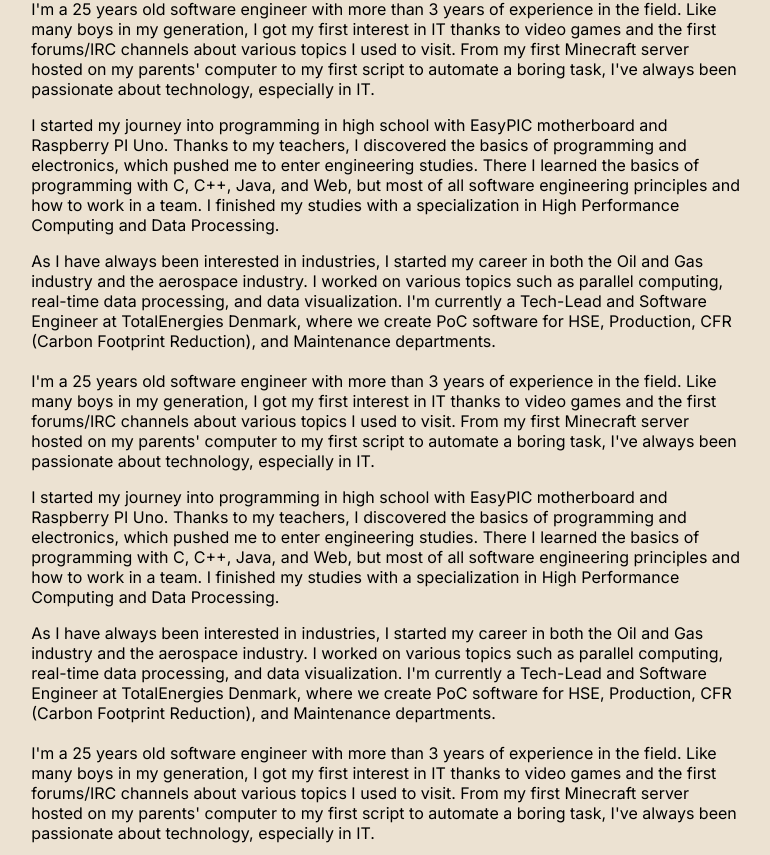
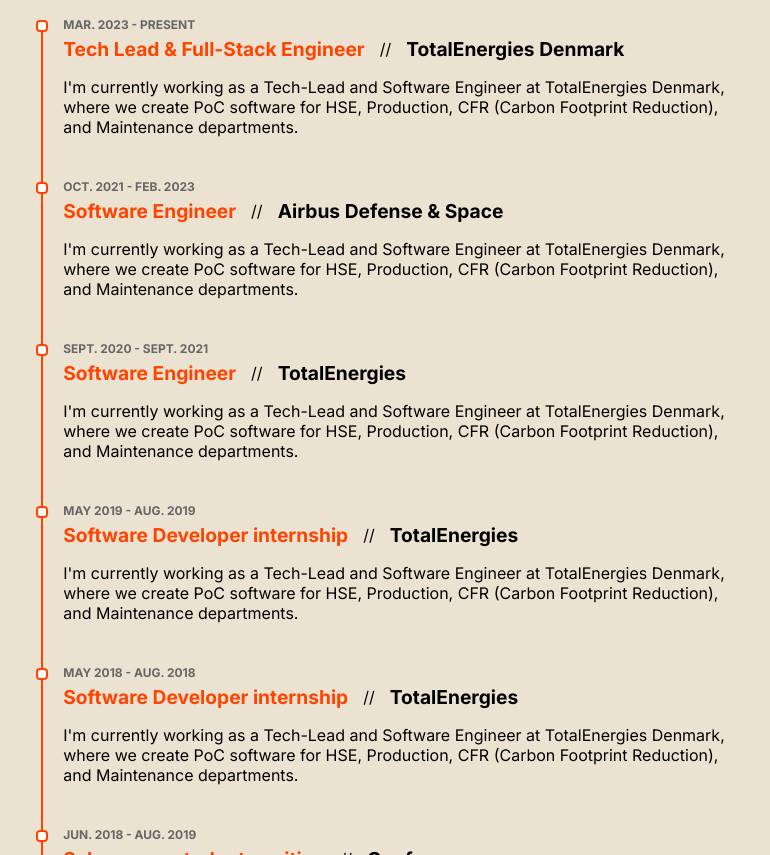
Before and after one commit to baptiste-dubillaud/personal-website, a Next.js app: page /resume in a window 1280 px wide. Shown: the part 545-1400 px from the top of the page, without its empty margins (504-1274 px from the left). Built offline with nearby package versions, Linux system fonts and the light colour scheme.

Commit message:
Started to work on experiences part design

```diff
--- a/src/app/globals.css
+++ b/src/app/globals.css
@@ -14,6 +14,7 @@
     --color-orange-opacity-2: rgba(255, 68, 0, 0.2);
     --color-orange-opacity-4: rgba(255, 68, 0, 0.4);
     --color-orange-opacity-6: rgba(255, 68, 0, 0.6);
+    --color-orange-opacity-8: rgba(255, 68, 0, 0.8);
 }
 
 body {
--- a/src/app/resume/page.js
+++ b/src/app/resume/page.js
@@ -48,14 +48,13 @@ const PresentationComponent = ({ isTwoColumnSetup, currentPart, parts }) => {
 
 const PartComponent = ({ isTwoColumnSetup, title, reference, setCurrentComponent, contentComponent }) => {
     function onScroll() {
-        /*  if (reference.current) {
+        if (reference.current) {
             const rect = reference.current.getBoundingClientRect();
-            console.log(reference.current.);
-            if (rect.top < window.innerHeight * 0.25) {
+            if (rect.top < window.innerHeight * 0.4) {
                 console.log("In view", title);
                 setCurrentComponent(title);
             }
-        } */
+        }
     }
 
     useEffect(() => {
@@ -110,7 +109,26 @@ const AboutComponent = ({ isTwoColumnSetup, aboutRef, setCurrentComponent }) =>
     );
 };
 
-const ExperienceComponent = ({ isTwoColumnSetup, experienceRef, setCurrentComponent }) => {
+const ExperiencesComponent = ({ isTwoColumnSetup, experienceRef, setCurrentComponent }) => {
+    const ExperienceComponnent = ({ title, company, dateFrom, dateTo, DescriptionComponent }) => {
+        return (
+            <div className={styles.experience_container}>
+                <div className={styles.experience_left_dot_decoration} />
+                <div className={styles.experience_right_data_container}>
+                    <div className={styles.experience_dates_container}>
+                        {dateFrom} - {dateTo}
+                    </div>
+                    <div className={styles.experience_title_container}>
+                        <div className={styles.experience_title}>{title}</div>
+                        <div>//</div>
+                        <div className={styles.experience_company}>{company}</div>
+                    </div>
+                    {DescriptionComponent}
+                </div>
+            </div>
+        );
+    };
+
     return (
         <PartComponent
             isTwoColumnSetup={isTwoColumnSetup}
@@ -118,30 +136,86 @@ const ExperienceComponent = ({ isTwoColumnSetup, experienceRef, setCurrentCompon
             setCurrentComponent={setCurrentComponent}
             title="Experience"
             contentComponent={
-                <>
+                <div className={styles.experiences_container}>
+                    <ExperienceComponnent
+                        dateFrom={"MAR. 2023"}
+                        dateTo={"PRESENT"}
+                        title={"Tech Lead & Full-Stack Engineer"}
+                        company={"TotalEnergies Denmark"}
+                        DescriptionComponent={
                             <p>
-                        I&apos;m a {getNbYears("12-29-1998")} years old software engineer with more than{" "}
-                        {getNbYears("09-01-2020")} years of experience in the field. Like many boys in my generation, I
-                        got my first interest in IT thanks to video games and the first forums/IRC channels about
-                        various topics I used to visit. From my first Minecraft server hosted on my parents&apos;
-                        computer to my first script to automate a boring task, I&apos;ve always been passionate about
-                        technology, especially in IT.
+                                I&apos;m currently working as a Tech-Lead and Software Engineer at TotalEnergies
+                                Denmark, where we create PoC software for HSE, Production, CFR (Carbon Footprint
+                                Reduction), and Maintenance departments.
                             </p>
+                        }
+                    />
+                    <ExperienceComponnent
+                        dateFrom={"OCT. 2021"}
+                        dateTo={"FEB. 2023"}
+                        title={"Software Engineer"}
+                        company={"Airbus Defense & Space"}
+                        DescriptionComponent={
                             <p>
-                        I started my journey into programming in high school with EasyPIC motherboard and Raspberry PI
-                        Uno. Thanks to my teachers, I discovered the basics of programming and electronics, which pushed
-                        me to enter engineering studies. There I learned the basics of programming with C, C++, Java,
-                        and Web, but most of all software engineering principles and how to work in a team. I finished
-                        my studies with a specialization in High Performance Computing and Data Processing.
+                                I&apos;m currently working as a Tech-Lead and Software Engineer at TotalEnergies
+                                Denmark, where we create PoC software for HSE, Production, CFR (Carbon Footprint
+                                Reduction), and Maintenance departments.
                             </p>
+                        }
+                    />
+                    <ExperienceComponnent
+                        dateFrom={"SEPT. 2020"}
+                        dateTo={"SEPT. 2021"}
+                        title={"Software Engineer"}
+                        company={"TotalEnergies"}
+                        DescriptionComponent={
                             <p>
-                        As I have always been interested in industries, I started my career in both the Oil and Gas
-                        industry and the aerospace industry. I worked on various topics such as parallel computing,
-                        real-time data processing, and data visualization. I&apos;m currently a Tech-Lead and Software
-                        Engineer at TotalEnergies Denmark, where we create PoC software for HSE, Production, CFR (Carbon
-                        Footprint Reduction), and Maintenance departments.
+                                I&apos;m currently working as a Tech-Lead and Software Engineer at TotalEnergies
+                                Denmark, where we create PoC software for HSE, Production, CFR (Carbon Footprint
+                                Reduction), and Maintenance departments.
                             </p>
-                </>
+                        }
+                    />
+                    <ExperienceComponnent
+                        dateFrom={"MAY 2019"}
+                        dateTo={"AUG. 2019"}
+                        title={"Software Developer internship"}
+                        company={"TotalEnergies"}
+                        DescriptionComponent={
+                            <p>
+                                I&apos;m currently working as a Tech-Lead and Software Engineer at TotalEnergies
+                                Denmark, where we create PoC software for HSE, Production, CFR (Carbon Footprint
+                                Reduction), and Maintenance departments.
+                            </p>
+                        }
+                    />
+                    <ExperienceComponnent
+                        dateFrom={"MAY 2018"}
+                        dateTo={"AUG. 2018"}
+                        title={"Software Developer internship"}
+                        company={"TotalEnergies"}
+                        DescriptionComponent={
+                            <p>
+                                I&apos;m currently working as a Tech-Lead and Software Engineer at TotalEnergies
+                                Denmark, where we create PoC software for HSE, Production, CFR (Carbon Footprint
+                                Reduction), and Maintenance departments.
+                            </p>
+                        }
+                    />
+                    <ExperienceComponnent
+                        dateFrom={"JUN. 2018"}
+                        dateTo={"AUG. 2019"}
+                        title={"Salesman - student position"}
+                        company={"Conforama"}
+                        DescriptionComponent={
+                            <p>
+                                I&apos;m currently working as a Tech-Lead and Software Engineer at TotalEnergies
+                                Denmark, where we create PoC software for HSE, Production, CFR (Carbon Footprint
+                                Reduction), and Maintenance departments.
+                            </p>
+                        }
+                    />
+                </div>
             }
         />
     );
@@ -271,7 +345,7 @@ export default function Resume() {
                         aboutRef={aboutRef}
                         setCurrentComponent={setCurrentPart}
                     />
-                    <ExperienceComponent
+                    <ExperiencesComponent
                         isTwoColumnSetup={isTwoColumnSetup}
                         experienceRef={experienceRef}
                         setCurrentComponent={setCurrentPart}
--- a/src/app/resume/page.module.css
+++ b/src/app/resume/page.module.css
@@ -82,8 +82,12 @@
 }
 
 .part_container {
+    margin-top: 40px;
+    scroll-margin: 80px;
+}
+
+.part_container:first-child {
     margin-top: 20px;
-    scroll-margin: 80px;
 }
 
 .part_title {
@@ -96,8 +100,70 @@
     padding-inline: 5px;
     background-color: var(--color-background-opacity-2);
     backdrop-filter: blur(3px);
+    z-index: 1;
 }
 
 .part_content {
     padding-inline: 5px;
 }
+
+.experiences_container {
+    display: flex;
+    flex-direction: column;
+    padding: 2px 0px;
+}
+
+.experience_container {
+    position: relative;
+    padding-bottom: 30px;
+    margin-left: 10px;
+    padding-left: 10px;
+    border-left: 2px solid var(--color-orange);
+}
+
+.experience_container:last-child {
+    padding-bottom: 0px;
+}
+
+.experience_left_dot_decoration {
+    position: absolute;
+    top: -1px;
+    left: -7px;
+    width: 8px;
+    height: 8px;
+    border-radius: 4px;
+    background-color: white;
+    border: 2px solid var(--color-orange);
+}
+
+.experience_right_data_container {
+    margin-top: -4px;
+    padding-left: 10px;
+}
+
+.experience_dates_container {
+    color: rgb(102, 102, 102);
+    font-size: 0.75rem;
+    font-weight: 700;
+}
+
+.experience_title_container {
+    display: flex;
+    flex-direction: row;
+    flex-wrap: wrap;
+    align-items: center;
+    column-gap: 15px;
+    margin-top: 5px;
+}
+
+.experience_title {
+    font-size: 1.2rem;
+    font-weight: 700;
+    color: var(--color-orange);
+}
+
+.experience_company {
+    font-size: 1rem;
+    font-size: 1.2rem;
+    font-weight: 700;
+}
```
Lines whose indentation alone changed are shown as unchanged.
